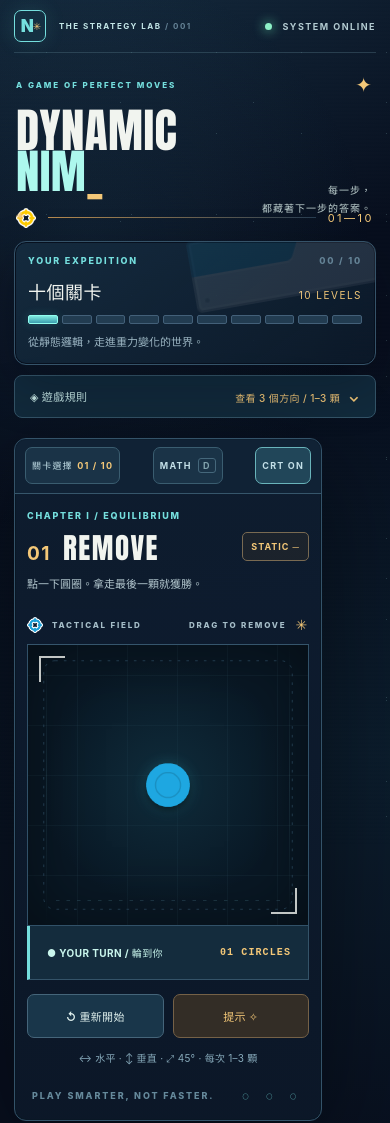
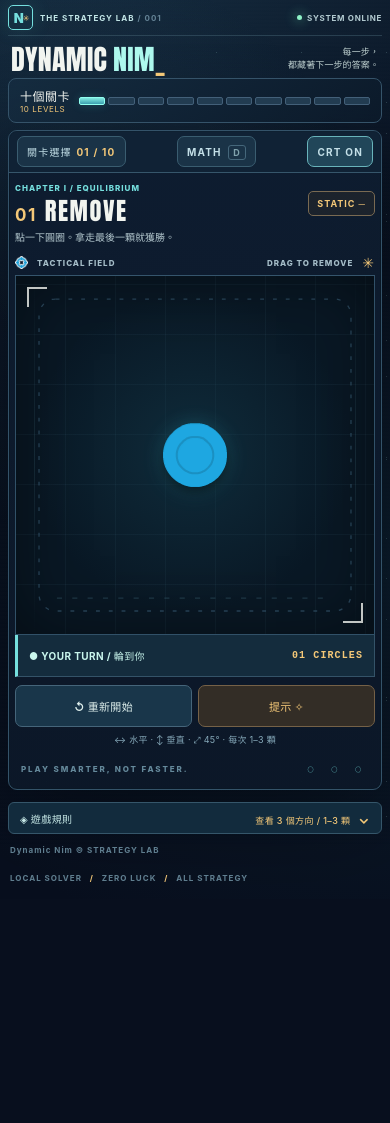
Before and after one commit to brycekuo-proj/dynamic-nim, a website built with Vite: page index.html in a window 390 px wide. Shown: the top 1123 px of the page. After the commit the page ends 899 px from the top, so only its background shows below. Built offline with nearby package versions, Linux system fonts and the light colour scheme.

Commit message:
style: prioritize larger game board on mobile

```diff
--- a/index.html
+++ b/index.html
@@ -28,7 +28,6 @@
         <div id="mission-track" class="mission-track" aria-label="關卡解鎖進度"></div>
         <p>從靜態邏輯，走進重力變化的世界。</p>
       </section>
-      <details class="mobile-rules"><summary>◈ 遊戲規則 <span>查看 3 個方向 / 1–3 顆 <b>⌄</b></span></summary><p>每回合只能沿 <strong>水平 ↔、垂直 ↕、45° 斜向 ↗ ↘ ↙ ↖</strong> 移除 1–3 顆連續圓球；不能跨空格或轉彎。拿走最後一顆即獲勝。</p></details>
       <section class="rules-card" aria-label="操作規則">
         <div class="card-eyebrow"><span>HOW TO PLAY</span><span>RULE / 03</span></div>
         <h2>移除棋子，<br>留下勝利。</h2>
@@ -75,6 +74,7 @@
       <section id="analysis" class="analysis" hidden><h3>SESSION TRACE</h3><p>N = 輪到此方可勝 · P = 輪到此方必敗</p><ol id="trace"></ol></section>
       <div class="play-signature"><span>PLAY SMARTER, NOT FASTER.</span><span>◌ ◌ ◌</span></div>
     </div>
+    <details class="mobile-rules"><summary>◈ 遊戲規則 <span>查看 3 個方向 / 1–3 顆 <b>⌄</b></span></summary><p>每回合只能沿 <strong>水平 ↔、垂直 ↕、45° 斜向 ↗ ↘ ↙ ↖</strong> 移除 1–3 顆連續圓球；不能跨空格或轉彎。拿走最後一顆即獲勝。</p></details>
   </div>
   <footer><span>Dynamic Nim © STRATEGY LAB</span><span>LOCAL SOLVER <span class="footer-sep">/</span> ZERO LUCK <span class="footer-sep">/</span> ALL STRATEGY</span></footer>
 </main>
--- a/src/style.css
+++ b/src/style.css
@@ -24,7 +24,7 @@ button:disabled{cursor:not-allowed;opacity:.35}
 .ambient{position:fixed;inset:0;pointer-events:none;z-index:0;
   background:radial-gradient(circle at 22% 30%,#32678024,transparent 43%),
   linear-gradient(transparent 50%,#08111d03 50%);background-size:auto,100% 4px}
-.terminal{width:min(1180px,calc(100% - 64px));margin:35px auto 46px;position:relative;z-index:1}
+.terminal{width:min(1440px,calc(100% - 44px));margin:24px auto 32px;position:relative;z-index:1}
 .masthead{height:58px;display:flex;justify-content:space-between;align-items:flex-start;gap:16px;
   border-bottom:1px solid #4a697a72;font-size:10px;font-weight:750;letter-spacing:2.5px;color:#c4e7e8}
 .masthead-brand{display:flex;align-items:center;gap:13px}
@@ -36,14 +36,14 @@ button:disabled{cursor:not-allowed;opacity:.35}
 .system-state{display:flex;align-items:center;white-space:nowrap;margin-top:10px;color:#b3cbd1;letter-spacing:1.5px}
 .signal,.toolbar-dot{width:7px;height:7px;border-radius:100%;display:inline-block;background:#8ef2c7;box-shadow:0 0 12px #72f9c3;flex:none}
 .signal{margin-right:10px}
-.layout{display:grid;grid-template-columns:320px minmax(0,1fr);gap:56px;padding-top:35px}
+.layout{display:grid;grid-template-columns:260px minmax(0,1fr);gap:28px;padding-top:22px}
 .sidebar{min-width:0}
 .eyebrow,.card-eyebrow,.toolbar-caption,.board-topline,.sidebar-credit,.play-signature{
   font-size:10px;font-weight:760;letter-spacing:2.1px;color:var(--muted)}
 .identity{padding:14px 0 29px}
 .brand-eyebrow{display:flex;justify-content:space-between;align-items:center;color:var(--cyan);font-size:9px;letter-spacing:2px}
 .brand-eyebrow span{color:var(--gold);font-size:20px}
-.identity h1{font-family:Impact,"Arial Narrow",Inter,sans-serif;font-stretch:condensed;font-size:clamp(57px,6.6vw,84px);
+.identity h1{font-family:Impact,"Arial Narrow",Inter,sans-serif;font-stretch:condensed;font-size:clamp(53px,5.5vw,72px);
   line-height:.92;letter-spacing:.4px;font-weight:750;margin:17px 0 23px}
 .identity h1>span{color:var(--cyan-light)}
 .cursor{color:var(--gold);font-weight:400;animation:cursorPulse 3.8s steps(1) infinite}
@@ -89,7 +89,7 @@ button:disabled{cursor:not-allowed;opacity:.35}
   border:1px solid #345369;box-shadow:0 25px 100px #0006,0 0 0 1px #091725 inset;
   border-radius:16px;overflow:hidden;align-self:start}
 .toolbar{display:flex;align-items:center;justify-content:space-between;gap:12px;
-  min-height:68px;padding:10px 24px;border-bottom:1px solid #36566b;background:#14283b8a}
+  min-height:54px;padding:8px 20px;border-bottom:1px solid #36566b;background:#14283b8a}
 .toolbar-caption{display:flex;align-items:center;gap:10px;white-space:nowrap;font-size:9px;color:#a3c9d4}
 .toolbar-dot{width:6px;height:6px}
 .toolbar-actions{display:flex;align-items:center;gap:8px;min-width:0}
@@ -98,8 +98,8 @@ button:disabled{cursor:not-allowed;opacity:.35}
 .nav-button:hover,.nav-button[aria-pressed="true"]{border-color:#69b4bb;background:#214659}
 .nav-button span{color:var(--gold);margin-left:6px}
 kbd{font:inherit;font-size:9px;color:#81a3ad;border:1px solid #45677b;border-radius:3px;padding:1px 4px;margin-left:3px}
-.game{padding:25px 26px 24px}
-.game-headline{padding-bottom:11px}
+.game{padding:18px 22px 18px}
+.game-headline{padding-bottom:6px}
 .level-heading{display:flex;justify-content:space-between;align-items:end;gap:10px}
 .level-heading .eyebrow{margin:0 0 12px;color:var(--cyan);font-size:10px;letter-spacing:1.7px}
 .level-heading h2{display:flex;align-items:baseline;gap:12px;margin:0;font-family:Impact,"Arial Narrow",Inter,sans-serif;
@@ -110,7 +110,7 @@ kbd{font:inherit;font-size:9px;color:#81a3ad;border:1px solid #45677b;border-rad
   white-space:nowrap;font-size:10px;font-weight:750;letter-spacing:1px;margin-bottom:4px}
 .lesson{font-size:12px;line-height:1.7;color:#b3c7ce;margin:13px 0 0;min-height:20px}
 .board-topline{display:flex;align-items:center;justify-content:space-between;gap:10px;
-  height:39px;color:#a5bdc8;font-size:9px;letter-spacing:1.8px;border-bottom:1px solid #35556c}
+  height:32px;color:#a5bdc8;font-size:9px;letter-spacing:1.8px;border-bottom:1px solid #35556c}
 .board-topline>span{display:flex;align-items:center;gap:9px}
 .board-topline img{object-fit:contain}
 .board-topline i{color:var(--gold);font-size:14px;font-style:normal}
@@ -121,7 +121,7 @@ kbd{font:inherit;font-size:9px;color:#81a3ad;border:1px solid #45677b;border-rad
   #091825;overflow:hidden;box-shadow:inset 0 0 70px #0007}
 .board-wrap::before,.board-wrap::after{content:"";position:absolute;top:0;bottom:0;z-index:0;pointer-events:none;width:1px;background:linear-gradient(transparent,#5b94a528,transparent)}
 .board-wrap::before{left:18px}.board-wrap::after{right:18px}
-#board{position:relative;z-index:1;display:block;width:100%;height:350px;touch-action:none;
+#board{position:relative;z-index:1;display:block;width:100%;height:clamp(395px,54dvh,520px);touch-action:none;
   user-select:none;-webkit-user-select:none;cursor:crosshair;overflow:visible}
 .board-corner{position:absolute;pointer-events:none;z-index:2;width:26px;height:26px;border-color:var(--cyan);opacity:.8}
 .board-corner.top-left{top:11px;left:11px;border-top:2px solid;border-left:2px solid}
@@ -140,11 +140,11 @@ kbd{font:inherit;font-size:9px;color:#81a3ad;border:1px solid #45677b;border-rad
 .piece.selected{stroke:#fce1ab;stroke-width:2;fill:#fff2cc13}
 .piece.ai-selected{stroke:#f8b988;stroke-width:2;fill:#ffd7b319}
 .piece.keyboard-focus{stroke:#f1fbff;stroke-width:2.5;stroke-dasharray:5 3}
-.turn-bar{min-height:54px;padding:12px 17px;display:flex;align-items:center;justify-content:space-between;gap:12px;
+.turn-bar{min-height:46px;padding:10px 15px;display:flex;align-items:center;justify-content:space-between;gap:12px;
   background:#142c3d;border:1px solid #345368;border-top:0;border-left:3px solid var(--cyan);font-size:11px}
 #status{font-weight:750;color:#c9f6ed;letter-spacing:.4px}
 #piece-count{color:var(--gold);letter-spacing:1.1px;font-family:monospace;white-space:nowrap;font-weight:750}
-.controls{display:flex;align-items:center;justify-content:space-between;gap:9px;padding-top:14px}
+.controls{display:flex;align-items:center;justify-content:space-between;gap:9px;padding-top:10px}
 .controls button,.outcome button{min-height:44px;border:1px solid #45657a;border-radius:7px;background:#19364a;
   color:#deefec;padding:10px 14px;font-size:11px;font-weight:700;letter-spacing:.3px;white-space:nowrap}
 .controls button:hover,.outcome button:hover{background:#244e61;border-color:var(--cyan)}
@@ -274,6 +274,83 @@ dialog::backdrop{background:#020914df;backdrop-filter:blur(7px)}
   .layout{gap:14px;padding-top:12px}
   #board{height:255px}
 }
+/* Focus-first layout: the game board is the primary element, especially on phones. */
+@media (max-width:720px){
+  .terminal{
+    width:100%;
+    margin:0 auto;
+    padding:0 max(8px,env(safe-area-inset-right)) calc(14px + env(safe-area-inset-bottom)) max(8px,env(safe-area-inset-left));
+  }
+  .masthead{height:36px;font-size:8px;letter-spacing:1px}
+  .masthead-brand{gap:7px}
+  .mini-mark{width:25px;height:25px;font-size:13px;border-radius:5px}
+  .mini-mark span{font-size:8px}
+  .system-state{font-size:8px;letter-spacing:.7px}
+  .signal{width:5px;height:5px;margin-right:5px}
+  .layout{padding-top:7px;gap:7px}
+  .identity{display:flex;justify-content:space-between;align-items:center;gap:8px;padding:0 3px 3px;min-height:35px}
+  .identity .brand-eyebrow,.brand-flourish{display:none}
+  .identity h1{font-size:clamp(25px,7.2vw,34px);line-height:1;letter-spacing:.2px;margin:0;white-space:nowrap}
+  .identity h1 br{display:none}
+  .identity h1>span{margin-left:6px}
+  .identity>p{position:static;font-size:9px;line-height:1.4;text-align:right;letter-spacing:.1px;margin:0}
+  .mission-card{
+    display:grid;grid-template-columns:auto minmax(0,1fr);gap:9px;
+    align-items:center;padding:8px 11px;margin:0;border-radius:8px;box-shadow:none
+  }
+  .mission-card::before,.mission-card .card-eyebrow,.mission-card p{display:none}
+  .mission-heading{margin:0;display:flex;flex-direction:column;align-items:flex-start;gap:0}
+  .mission-heading strong{font-size:12px;white-space:nowrap}
+  .mission-heading span{font-size:8px;letter-spacing:.6px}
+  .mission-track{gap:3px}
+  .mission-track span{height:8px}
+  .mobile-rules{margin-top:5px;border-radius:6px}
+  .mobile-rules summary{min-height:30px;align-items:center;padding:6px 11px;font-size:10px}
+  .mobile-rules summary span{font-size:9px}
+  .mobile-rules p{padding:9px 11px;font-size:10px}
+  .play-column{width:100%;align-self:stretch;border-radius:9px}
+  .toolbar{min-height:41px;padding:5px 8px}
+  .toolbar-actions{gap:5px}
+  .nav-button{min-height:31px;padding:6px 9px;font-size:10px}
+  .game{padding:10px 6px 12px}
+  .game-headline{padding-bottom:3px}
+  .level-heading{gap:5px;align-items:center}
+  .level-heading .eyebrow{font-size:8px;margin-bottom:4px;letter-spacing:1px}
+  .level-heading h2{font-size:clamp(23px,6.3vw,30px);gap:8px}
+  #level-number{font-size:17px}
+  .world{font-size:9px;padding:6px 8px;margin:0}
+  .lesson{font-size:10px;line-height:1.45;margin:5px 0 3px;min-height:0}
+  .board-topline{height:26px;font-size:8px;letter-spacing:1px}
+  .board-topline img{width:13px;height:13px}
+  #board{height:auto;aspect-ratio:1/1;max-height:none}
+  .board-corner{width:20px;height:20px}
+  .turn-bar{min-height:42px;padding:9px 11px;font-size:10px}
+  .controls{padding-top:8px;gap:6px}
+  .controls button{min-height:42px}
+  .controls>span{padding:0;font-size:9px}
+  .play-signature{padding:0 12px 12px;font-size:8px}
+  footer{padding-top:10px}
+}
+@media (max-width:360px){
+  .identity h1{font-size:25px}
+  .identity>p{font-size:8px}
+  .nav-button{font-size:9px;padding:5px 6px}
+  .game{padding:8px 4px 10px}
+  .level-heading h2{font-size:23px}
+  .lesson{font-size:9.5px}
+  .board-topline{font-size:7px}
+  .board-topline>span{gap:4px}
+  .board-topline img{width:11px;height:11px}
+}
+/* Phones in landscape keep a generous board but avoid an oversized header. */
+@media (min-width:721px) and (max-height:500px){
+  .terminal{margin-top:10px}
+  .layout{padding-top:10px}
+  .identity{padding-top:0}
+  .identity h1{font-size:45px}
+  #board{height:340px}
+}
+
 @media(prefers-reduced-motion:reduce){
   *,*::before,*::after{animation:none!important;transition:none!important;scroll-behavior:auto!important}
 }
--- a/src/ui/Renderer.js
+++ b/src/ui/Renderer.js
@@ -4,7 +4,7 @@ const ASSET_ROOT = `${import.meta.env.BASE_URL}assets/kenney/`;
 export class Renderer {
   constructor(svg, reducedMotion) { this.svg = svg; this.reducedMotion = reducedMotion; this.animations = new Set(); this.token = 0; }
   geometry(state) {
-    this.state = state; this.width = Math.max(4, state.width) * 64 + 64; this.height = Math.max(4, state.height) * 64 + 64;
+    this.state = state; this.width = Math.max(4, state.width) * 64 + 24; this.height = Math.max(4, state.height) * 64 + 24;
     this.offsetX = (this.width - (state.width - 1) * 64) / 2;
     this.offsetY = (this.height - (state.height - 1) * 64) / 2;
     this.svg.setAttribute('viewBox', `0 0 ${this.width} ${this.height}`);
```
Also changed, not shown: tests/browser/visual.spec.js (+25 -0 lines), README.md, artifacts/completed-desktop-chromium.png, artifacts/completed-mobile-chromium.png, artifacts/fall-desktop-chromium.png, artifacts/fall-mobile-chromium.png, artifacts/visual-desktop-chromium.png, 4 other files.
